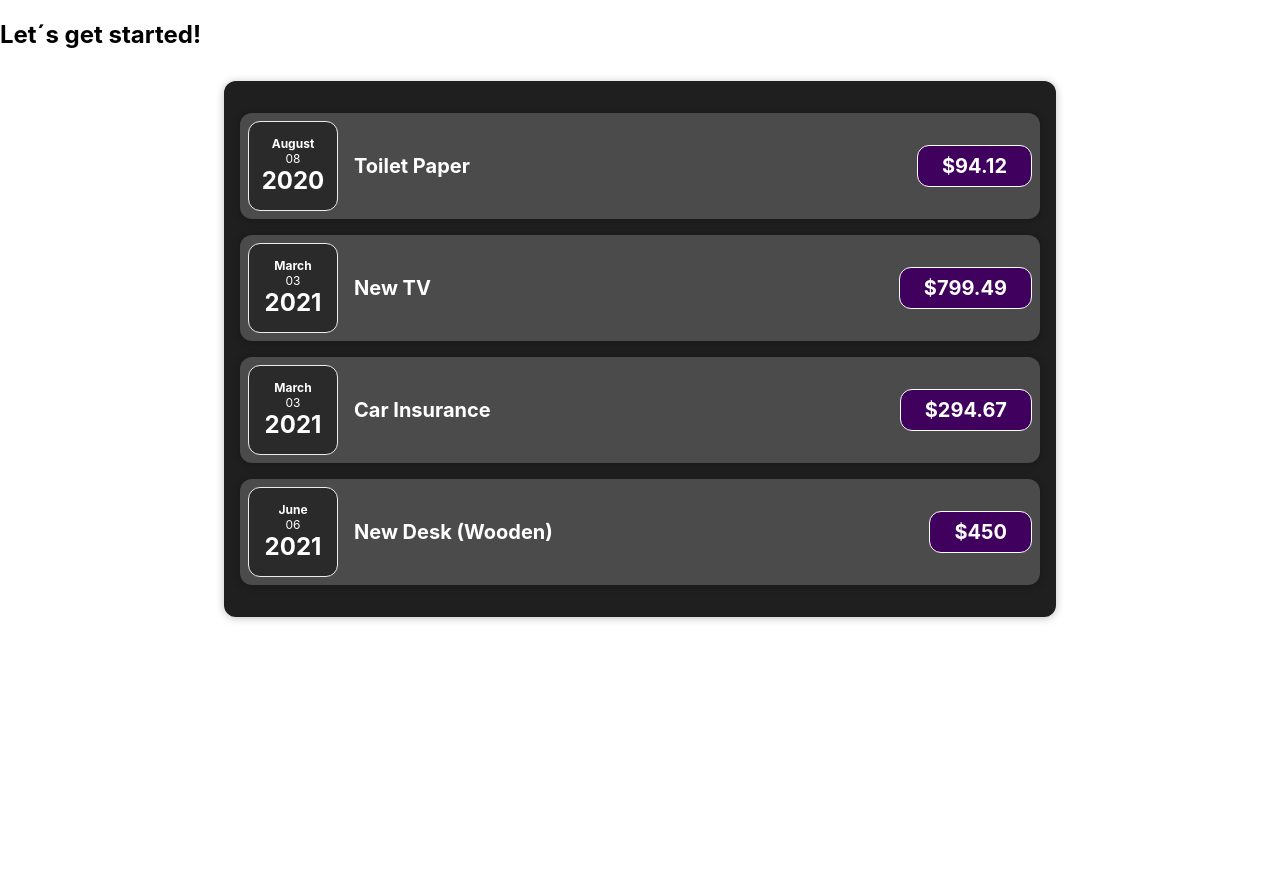
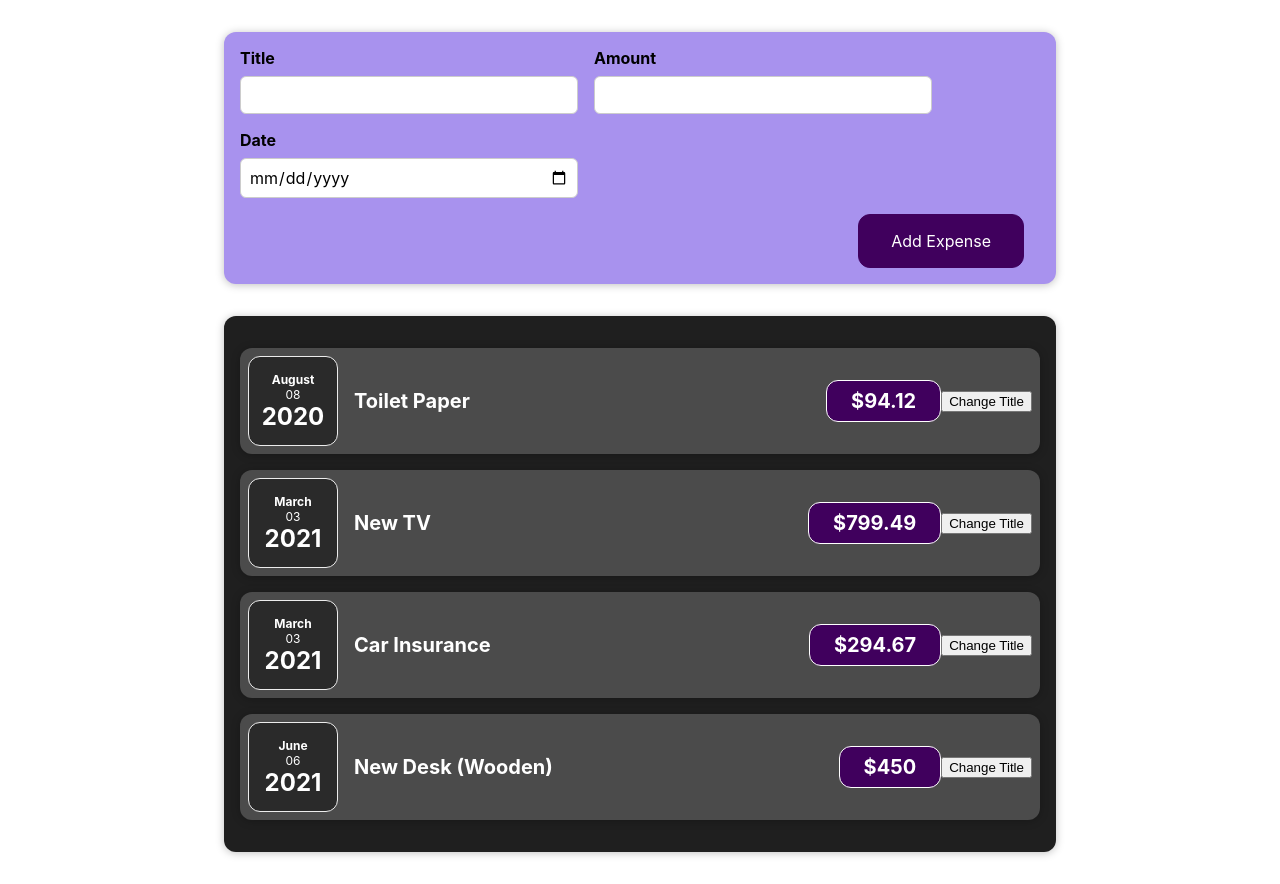
Before and after one commit to JCUrquiza/ReactBasicsWithComponents, a React (Create React App) app: page / in a window 1280 px wide. Before the commit the page ends 800 px from the top, so only its background shows below. Built offline with nearby package versions, Linux system fonts and the light colour scheme.

Commit message:
new component form

```diff
--- a/src/App.js
+++ b/src/App.js
@@ -1,4 +1,5 @@
 import Expenses from './components/Expenses/Expenses';
+import NewExpense from './components/NewExpense/NewExpense';
 
 const App = () => {
 
@@ -26,7 +27,8 @@
 
   return (
     <div>
-      <h2>Let´s get started!</h2>
+
+      <NewExpense />
 
       <Expenses expenses={ expenses } />
 
--- a/src/components/Expenses/ExpenseItem.js
+++ b/src/components/Expenses/ExpenseItem.js
@@ -1,8 +1,15 @@
+import { useState } from 'react';
 import Card from '../UI/Card';
 import ExpenseDate from './ExpenseDate';
 import './ExpenseItem.css';
 
 const ExpenseItem =({ data }) => {
+
+    const [title, setTitle] = useState(data.title);
+
+    const clickHandler = () => {
+        setTitle('Updated');
+    }
 
     return (
         <Card className='expense-item'>
@@ -10,9 +17,12 @@
             <ExpenseDate date={data.date} />
 
             <div className='expense-item__description'>
-                <h2>{ data.title }</h2>
+                <h2>{ title }</h2>
                 <div className='expense-item__price'>${ data.amount }</div>
             </div>
+
+            <button onClick={ clickHandler } >Change Title</button>
+
         </Card>
     );
 }
--- /dev/null
+++ b/src/components/NewExpense/ExpenseForm.css
@@ -0,0 +1,26 @@
+.new-expense__controls {
+    display: flex;
+    flex-wrap: wrap;
+    gap: 1rem;
+    margin-bottom: 1rem;
+    text-align: left;
+}
+
+.new-expense__control label {
+    font-weight: bold;
+    margin-bottom: 0.5rem;
+    display: block;
+}
+
+.new-expense__control input {
+    font: inherit;
+    padding: 0.5rem;
+    border-radius: 6px;
+    border: 1px solid #ccc;
+    width: 20rem;
+    max-width: 100%;
+}
+
+.new-expense__actions {
+    text-align: right;
+}
--- /dev/null
+++ b/src/components/NewExpense/ExpenseFrom.js
@@ -0,0 +1,32 @@
+import Reat from 'react';
+import './ExpenseForm.css';
+
+const ExpenseForm = () => {
+
+    return (
+        <form>
+            <div className='new-expense__controls'>
+                <div className='new-expense__control'>
+                    <label>Title</label>
+                    <input type='text' />
+                </div>
+                <div className='new-expense__control'>
+                    <label>Amount</label>
+                    <input type='number' min='0.01' step='0.01' />
+                </div>
+                <div className='new-expense__control'>
+                    <label>Date</label>
+                    <input type='date' min='2019-01-01' max='2022-12-31' />
+                </div>
+            </div>
+
+            <div className='new-expense__actions'>
+                <button type='submit'>Add Expense</button>
+            </div>
+
+        </form>
+    );
+
+}
+
+export default ExpenseForm;
--- /dev/null
+++ b/src/components/NewExpense/NewExpense.css
@@ -0,0 +1,38 @@
+.new-expense {
+    background-color: #a892ee;
+    padding: 1rem;
+    margin: 2rem auto;
+    width: 50rem;
+    max-width: 95%;
+    border-radius: 12px;
+    text-align: center;
+    box-shadow: 0 1px 8px rgba(0, 0, 0, 0.25);
+}
+
+.new-expense button {
+    font: inherit;
+    cursor: pointer;
+    padding: 1rem 2rem;
+    border: 1px solid #40005d;
+    background-color: #40005d;
+    color: white;
+    border-radius: 12px;
+    margin-right: 1rem;
+}
+
+.new-expense button:hover,
+.new-expense button:active {
+    background-color: #510674;
+    border-color: #510674;
+}
+
+.new-expense button.alternative {
+    color: #220131;
+    border-color: transparent;
+    background-color: transparent;
+}
+
+.new-expense button.alternative:hover,
+.new-expense button.alternative:active {
+    background-color: #ddb3f8;
+}
--- /dev/null
+++ b/src/components/NewExpense/NewExpense.js
@@ -0,0 +1,15 @@
+import React from 'react';
+import './NewExpense.css';
+import ExpenseForm from './ExpenseFrom';
+
+const NewExpense = () => {
+
+    return (
+        <div className='new-expense'>
+            <ExpenseForm />
+        </div>
+    )
+
+};
+
+export default NewExpense;
```
